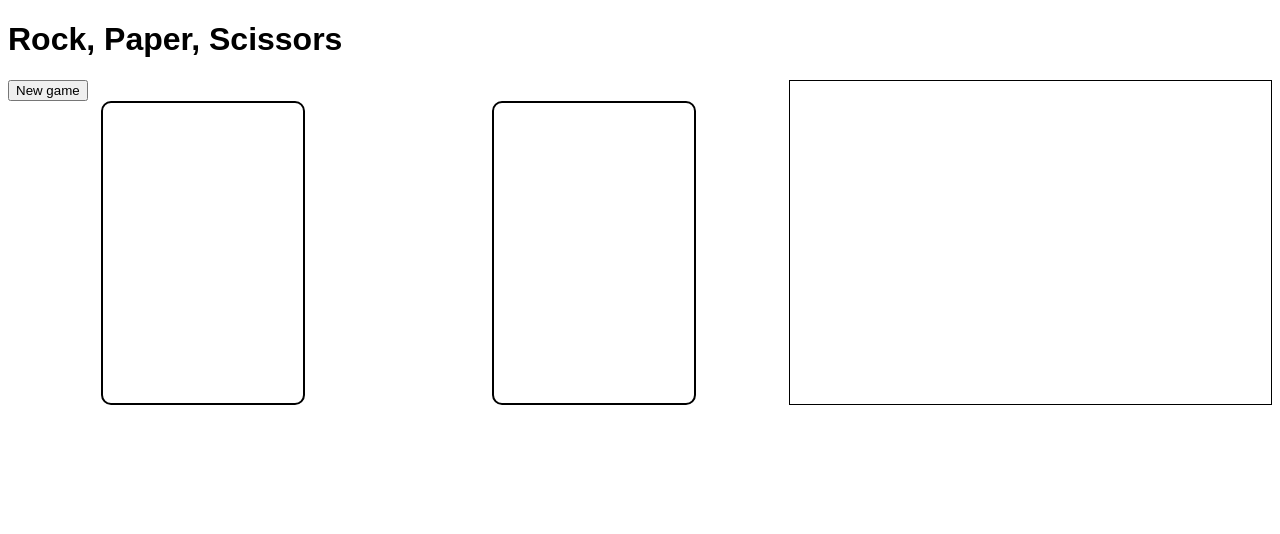
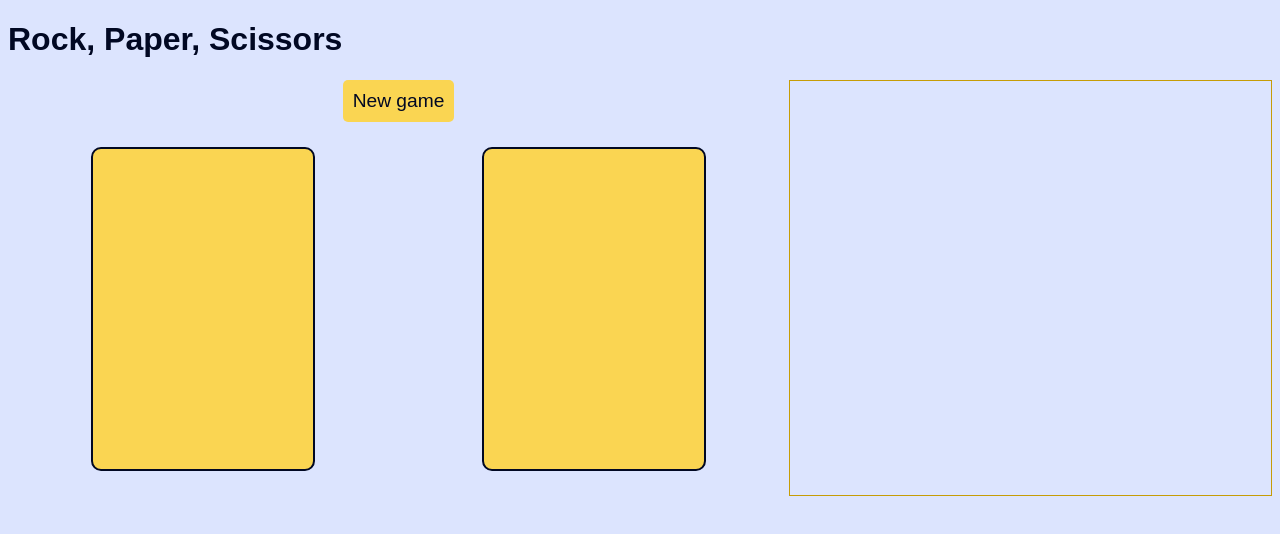
Before and after one commit to rapPayne/rock-paper-scissors, a website: page client/index.html in a window 1280 px wide. Drawn offline with Linux system fonts and the light colour scheme.

Commit message:
Added styles

```diff
--- a/client/index.css
+++ b/client/index.css
@@ -1,7 +1,21 @@
 :root {
   font-family: Arial, Helvetica, sans-serif;
-  --dark: black;
-  --light: white;
+  --text: #010823;
+  --background: #dce4fe;
+  --primary: #fad552;
+  --secondary: #9cb1fc;
+  --accent: #c69c06;
+  color: var(--text);
+  background-color: var(--background);
+}
+
+button {
+  color: var(--text);
+  background-color: var(--primary);
+  font-size: 1.2em;
+  border: none;
+  padding: 10px;
+  border-radius: 5px;
 }
 
 main {
@@ -10,22 +24,39 @@ main {
 
 section#gameboard {
   flex: 1 1 500px;
+  text-align: center;
+
+  &>section {
+    margin: 25px auto;
+  }
 }
 
 section#scoreboard {
   flex: 1 1 200px;
-  border: 1px solid var(--dark);
+  border: 1px solid var(--accent);
 }
 
 #hands {
   display: flex;
   justify-content: space-around;
-
 }
 
 .hand {
-  border: 2px solid var(--dark);
+  border: 2px solid var(--text);
+  background-color: var(--primary);
   border-radius: 10px;
   height: 300px;
   width: 200px;
+  display: flex;
+  justify-content: center;
+  align-items: center;
+  font-size: 2em;
+  padding: 10px;
+  text-align: center;
 }
+
+section#result {
+  font-size: 1.6em;
+  font-weight: bold;
+  text-transform: uppercase;
+}
```
